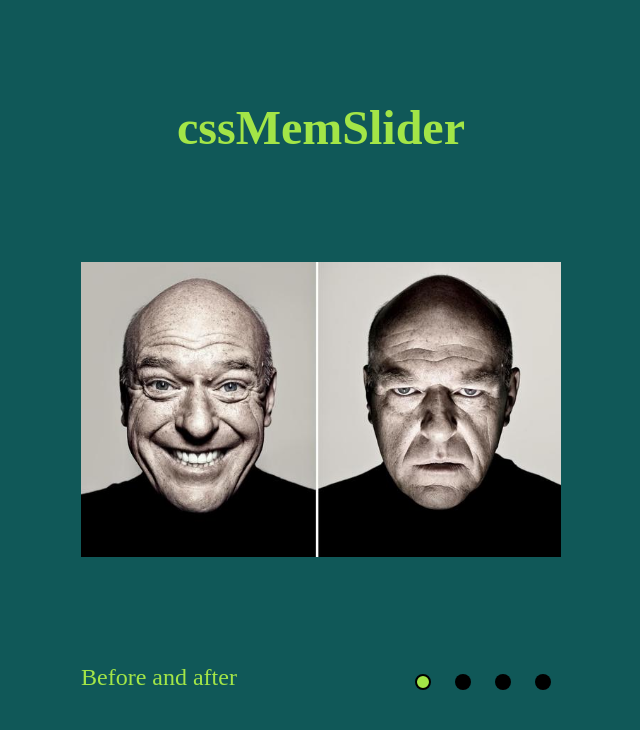
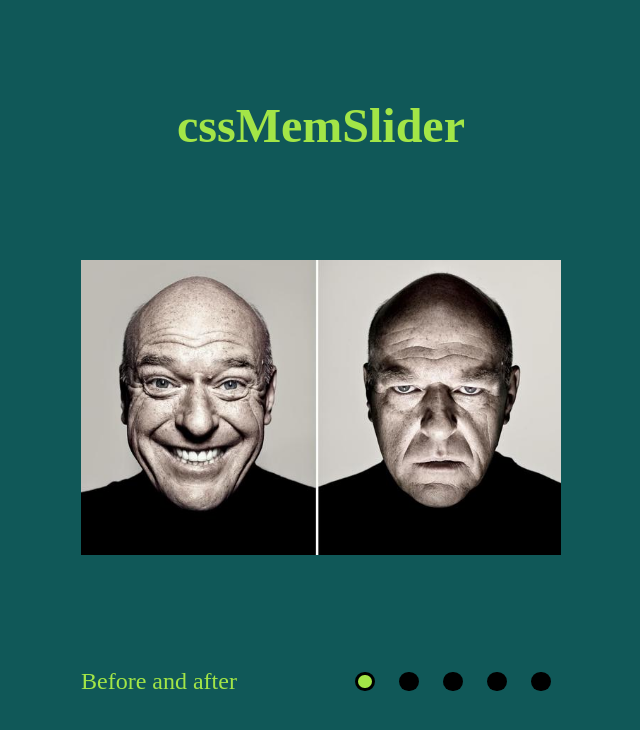
Before and after one commit to Qmeister65/cssMemSlider, a plain HTML site: page cssMemSlider/index.html in a window 1280 px wide. Shown: the whole page, without its empty margins (319-959 px from the left). Drawn offline with Linux system fonts and the light colour scheme.

Commit message:
feat: add slider content (Sat, May 14, 2022 07:15:20 PM)

```diff
--- a/cssMemSlider/index.html
+++ b/cssMemSlider/index.html
@@ -12,6 +12,7 @@
     <input type="radio" name="button" id="button2">
     <input type="radio" name="button" id="button3">
     <input type="radio" name="button" id="button4">
+    <input type="radio" name="button" id="button5">
     <h1>cssMemSlider</h1>
     <div class="slider-images-wrapper">
         <div class="slider-images">
@@ -19,6 +20,7 @@
             <img src="./assets/forthebetterright.jpg" alt="forthebetterright">
             <img src="./assets/killthesurvivors.jpg" alt="killthesurvivors">
             <img src="./assets/itscrazytobethefirst.jpg" alt="itscrazytobethefirst">
+            <img src="./assets/schizophrenia.jpg" alt="schizophrenia">
         </div>
     </div>
     <div class="slider-bottom">
@@ -28,6 +30,7 @@
                 <div class="slider-description-item">For the better right</div>
                 <div class="slider-description-item">Kill the survivors</div>
                 <div class="slider-description-item">It's crazy to be the first</div>
+                <div class="slider-description-item">Schizophrenia</div>
             </div>
         </div>
         <div class="slider-buttons">
@@ -43,6 +46,9 @@
             <label for="button4">
                 <div class="slider-button"></div>
             </label>
+            <label for="button5">
+                <div class="slider-button"></div>
+            </label>
         </div>
     </div>
 </div>
--- a/cssMemSlider/style.css
+++ b/cssMemSlider/style.css
@@ -35,7 +35,7 @@ input {
 .slider-images {
     display: flex;
     align-items: center;
-    width: 400%;
+    width: 500%;
     height: inherit;
     transition: transform 0.5s ease-in-out;
 }
@@ -53,17 +53,20 @@ input {
 }
 
 .slider-description-wrapper {
+    display: flex;
+    align-items: center;
     overflow: hidden;
     max-width: 15rem;
+    width: 100%;
 }
 
 .slider-description {
     display: flex;
-    width: 400%;
+    width: 500%;
     transition: transform 0.5s ease-in-out;
 }
 .slider-description-item {
-    width: 25%;
+    width: 15rem;
     font-size: 1.5rem;
     color: #A3E547FF;
 }
@@ -77,8 +80,8 @@ label {
     display: flex;
     align-items: center;
     justify-content: center;
-    width: 2.25rem;
-    height: 2.25rem;
+    width: 2.5rem;
+    height: 2.5rem;
     cursor: pointer;
 }
 
@@ -87,53 +90,65 @@ label:hover .slider-button {
 }
 
 .slider-button {
-    width: 1rem;
-    height: 1rem;
+    width: 1.2rem;
+    height: 1.2rem;
     border-radius: 50%;
     background-color: black;
+    transition: transform 0.5s ease-in-out;
 }
 
 #button2:checked ~ .slider-images-wrapper .slider-images {
-    transform: translateX(-25%);
+    transform: translateX(-20%);
 }
 
 #button3:checked ~ .slider-images-wrapper .slider-images {
-    transform: translateX(-50%);
+    transform: translateX(-40%);
 }
 
 #button4:checked ~ .slider-images-wrapper .slider-images {
-    transform: translateX(-75%);
+    transform: translateX(-60%);
+}
+
+#button5:checked ~ .slider-images-wrapper .slider-images {
+    transform: translateX(-80%);
 }
 
 #button2:checked ~ .slider-bottom .slider-description-wrapper .slider-description {
-    transform: translateX(-25%);
+    transform: translateX(-20%);
 }
 
 #button3:checked ~ .slider-bottom .slider-description-wrapper .slider-description {
-    transform: translateX(-50%);
+    transform: translateX(-40%);
 }
 
 #button4:checked ~ .slider-bottom .slider-description-wrapper .slider-description {
-    transform: translateX(-75%);
+    transform: translateX(-60%);
+}
+
+#button5:checked ~ .slider-bottom .slider-description-wrapper .slider-description {
+    transform: translateX(-80%);
 }
 
 #button1:checked ~ .slider-bottom > .slider-buttons > label:nth-of-type(1) > .slider-button,
 #button2:checked ~ .slider-bottom > .slider-buttons > label:nth-of-type(2) > .slider-button,
 #button3:checked ~ .slider-bottom > .slider-buttons > label:nth-of-type(3) > .slider-button,
-#button4:checked ~ .slider-bottom > .slider-buttons > label:nth-of-type(4) > .slider-button {
+#button4:checked ~ .slider-bottom > .slider-buttons > label:nth-of-type(4) > .slider-button,
+#button5:checked ~ .slider-bottom > .slider-buttons > label:nth-of-type(5) > .slider-button{
     background-color: #A3E547FF;
-    border: 0.18rem solid black;
+    border: 0.2rem solid black;
 }
 #button1:checked:hover ~ .slider-bottom > .slider-buttons > label:nth-of-type(1) > .slider-button,
 #button2:checked:hover ~ .slider-bottom > .slider-buttons > label:nth-of-type(2) > .slider-button,
 #button3:checked:hover ~ .slider-bottom > .slider-buttons > label:nth-of-type(3) > .slider-button,
-#button4:checked:hover ~ .slider-bottom > .slider-buttons > label:nth-of-type(4) > .slider-button {
+#button4:checked:hover ~ .slider-bottom > .slider-buttons > label:nth-of-type(4) > .slider-button,
+#button5:checked:hover ~ .slider-bottom > .slider-buttons > label:nth-of-type(5) > .slider-button{
     border-color: gray
 }
 
 #button1:active ~ .slider-bottom > .slider-buttons > label:nth-of-type(1) > .slider-button,
 #button2:active ~ .slider-bottom > .slider-buttons > label:nth-of-type(2) > .slider-button,
 #button3:active ~ .slider-bottom > .slider-buttons > label:nth-of-type(3) > .slider-button,
-#button4:active ~ .slider-bottom > .slider-buttons > label:nth-of-type(4) > .slider-button {
+#button4:active ~ .slider-bottom > .slider-buttons > label:nth-of-type(4) > .slider-button,
+#button5:active ~ .slider-bottom > .slider-buttons > label:nth-of-type(5) > .slider-button{
     background-color: brown;
 }
```
Also changed, not shown: cssMemSlider/assets/schizophrenia.jpg (added).
